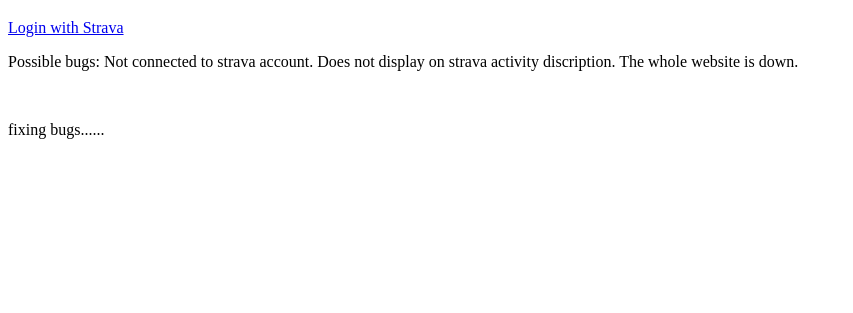
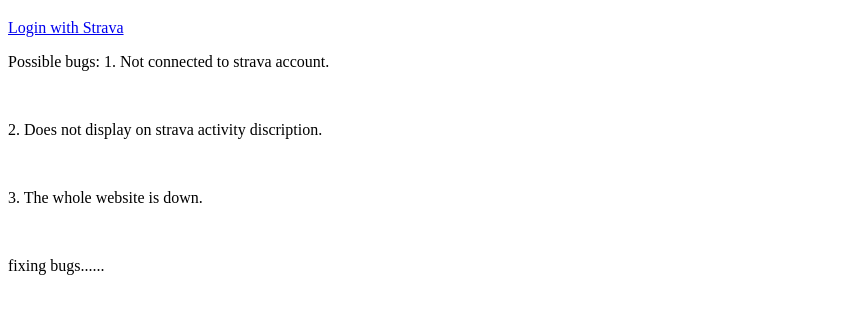
Before and after one commit to NuclearReactor314/BananaHealth, a website: page index.html in a window 1280 px wide. Shown: the part 61-374 px from the top of the page, without its empty margins (0-853 px from the left). Drawn offline with Linux system fonts and the light colour scheme.

Commit message:
Update index.html

```diff
--- a/index.html
+++ b/index.html
@@ -9,7 +9,7 @@
     <h1>Banana Health</h1>
     <a id="authorize-link" href="#">Login with Strava</a>
     <div id="result"></div>
-    <p>Possible bugs: Not connected to strava account. Does not display on strava activity discription. The whole website is down.</p>
+    <p>Possible bugs: 1. Not connected to strava account.</p><br><p>2. Does not display on strava activity discription.</p><br><p>3. The whole website is down.</p>
     <br>
     <p>fixing bugs......</p>
     <script src="script.js"></script>
```
